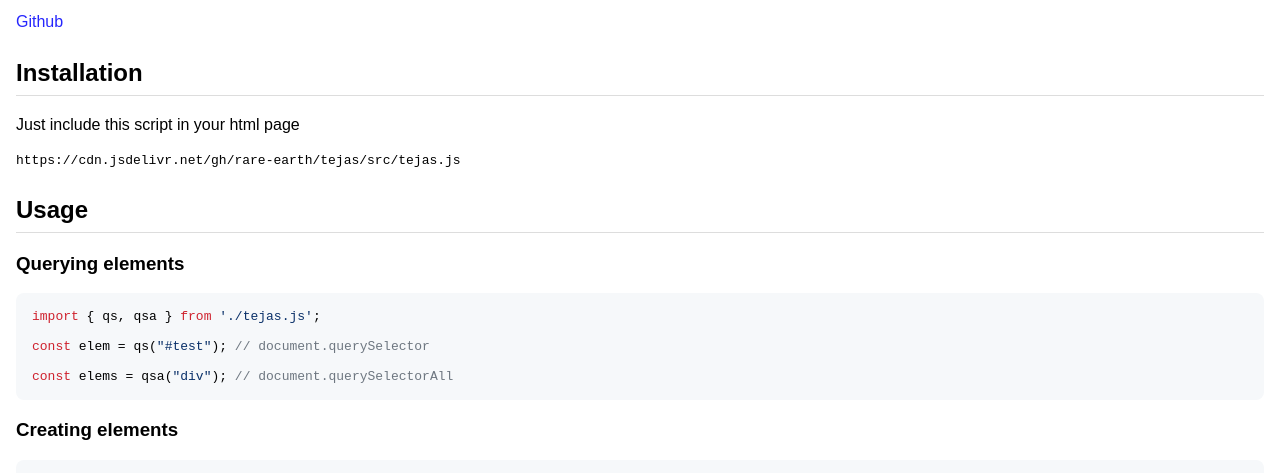
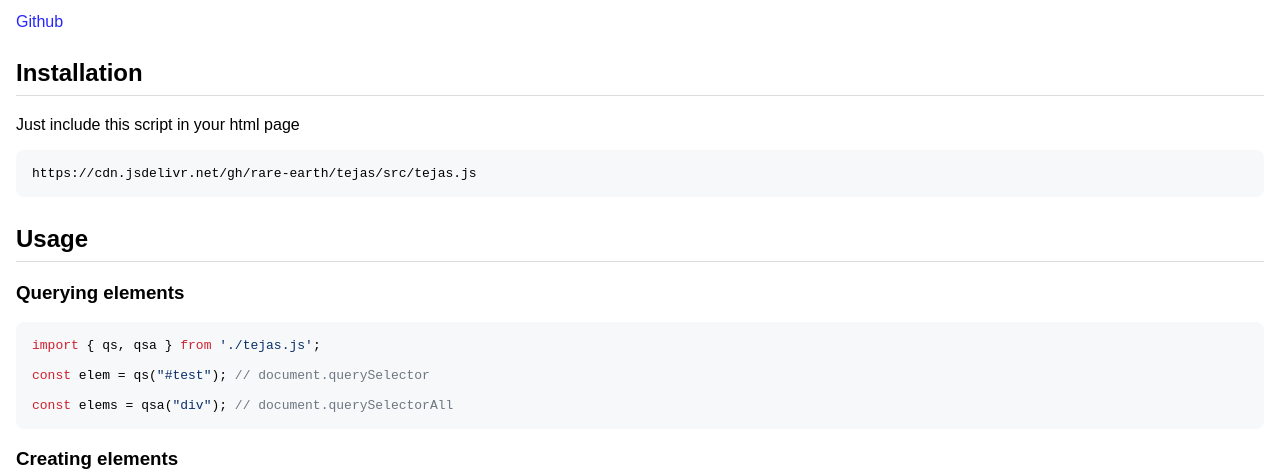
Before and after one commit to harshdoesdev/tejas, a plain HTML site: page index.html in a window 1280 px wide. Shown: the part 249-722 px from the top of the page. Drawn offline with Linux system fonts and the light colour scheme.

Commit message:
Update index.html

```diff
--- a/index.html
+++ b/index.html
@@ -21,7 +21,7 @@
 
 <p>Just include this script in your html page</p>
 
-<code>https://cdn.jsdelivr.net/gh/rare-earth/tejas/src/tejas.js</code>
+<pre><code>https://cdn.jsdelivr.net/gh/rare-earth/tejas/src/tejas.js</code></pre>
 
 <h2>Usage</h2>
 
```
